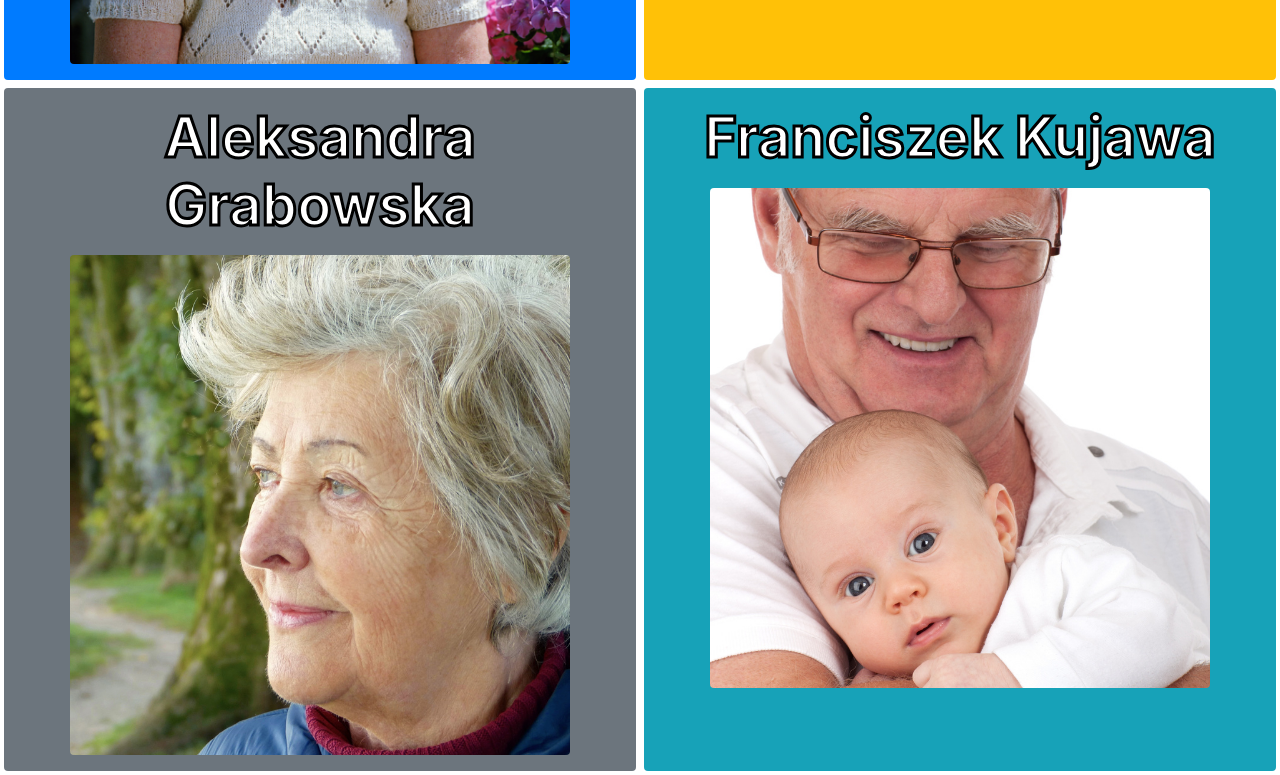
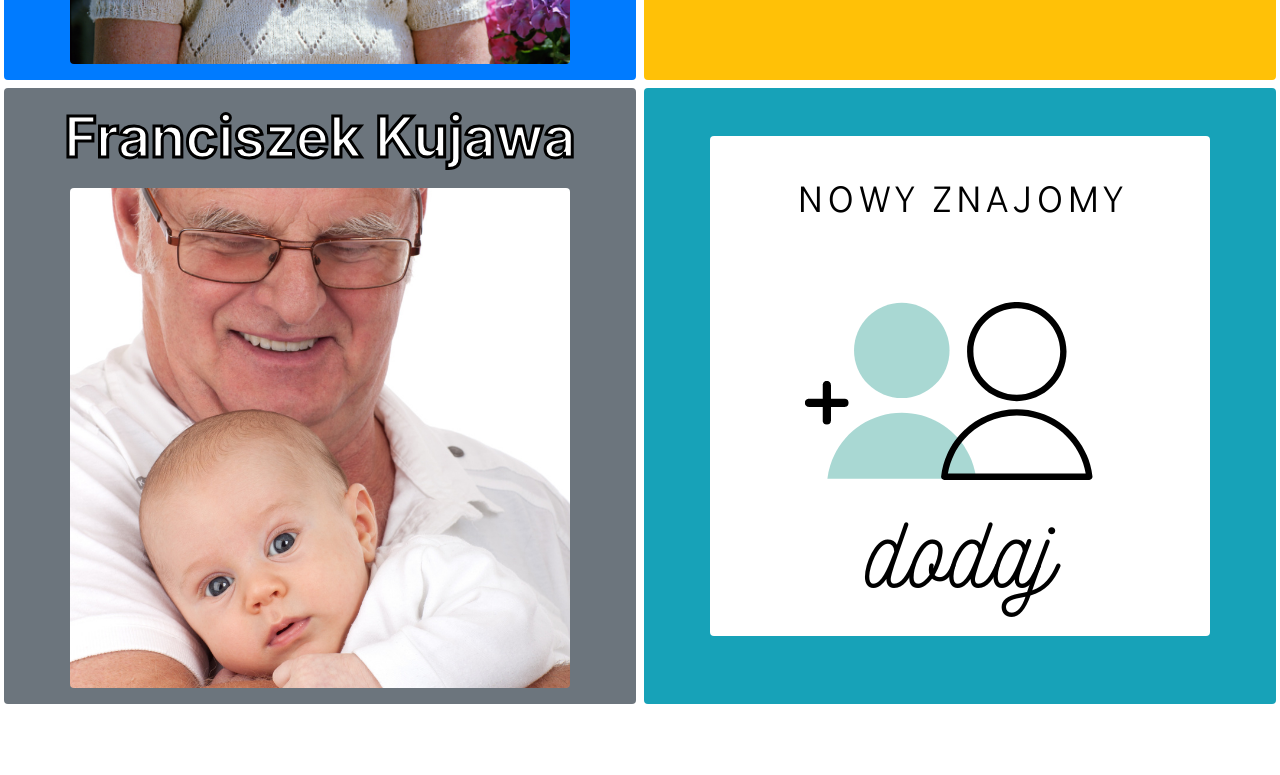
Before and after one commit to jQubz/wKontakcie, a plain HTML site: page public_html/spotkanie.html in a window 1280 px wide. Shown: the part 696-1471 px from the top of the page. After the commit the page ends 1404 px from the top, so only its background shows below. Drawn offline with nearby package versions, Linux system fonts and the light colour scheme.

Commit message:
Added "add new contact" button

```diff
--- a/public_html/spotkanie.html
+++ b/public_html/spotkanie.html
@@ -19,7 +19,7 @@
                 <div class="col-sm bg-primary rounded mx-1 my-1">
                     <div class="text-center">
                         <h1 class="font-weight-bold my-3 display-4" style="color: white; -webkit-text-stroke-width: 3px; -webkit-text-stroke-color: black;">Leokadia Kwiatkowska</h1>
-                        <img src="senior%20foto/1.png" class="rounded img-fluid mb-3" style="height: 10%;">
+                        <img src="senior%20foto/1.png" class="rounded img-fluid mb-3">
                     </div>
                 </div>
                 <div class="col-sm bg-warning rounded mx-1 my-1">
@@ -32,14 +32,13 @@
             <div class="row">
                 <div class="col-sm bg-secondary rounded mx-1 my-1">
                     <div class="text-center">
-                        <h1 class="font-weight-bold my-3 display-4" style="color: white; -webkit-text-stroke-width: 3px; -webkit-text-stroke-color: black;">Aleksandra Grabowska</h1>
-                        <img src="senior%20foto/3.png" class="rounded img-fluid mb-3">
+                        <h1 class="font-weight-bold my-3 display-4" style="color: white; -webkit-text-stroke-width: 3px; -webkit-text-stroke-color: black;">Franciszek Kujawa</h1>
+                        <img src="senior%20foto/4.png" class="rounded img-fluid mb-3">
                     </div>
                 </div>
                 <div class="col-sm bg-info rounded mx-1 my-1">
                     <div class="text-center">
-                        <h1 class="font-weight-bold my-3 display-4" style="color: white; -webkit-text-stroke-width: 3px; -webkit-text-stroke-color: black;">Franciszek Kujawa</h1>
-                        <img src="senior%20foto/4.png" class="rounded img-fluid mb-3">
+                        <img src="ikony/10.png" class="rounded img-fluid mt-5">
                     </div>
                 </div>
             </div>
```
